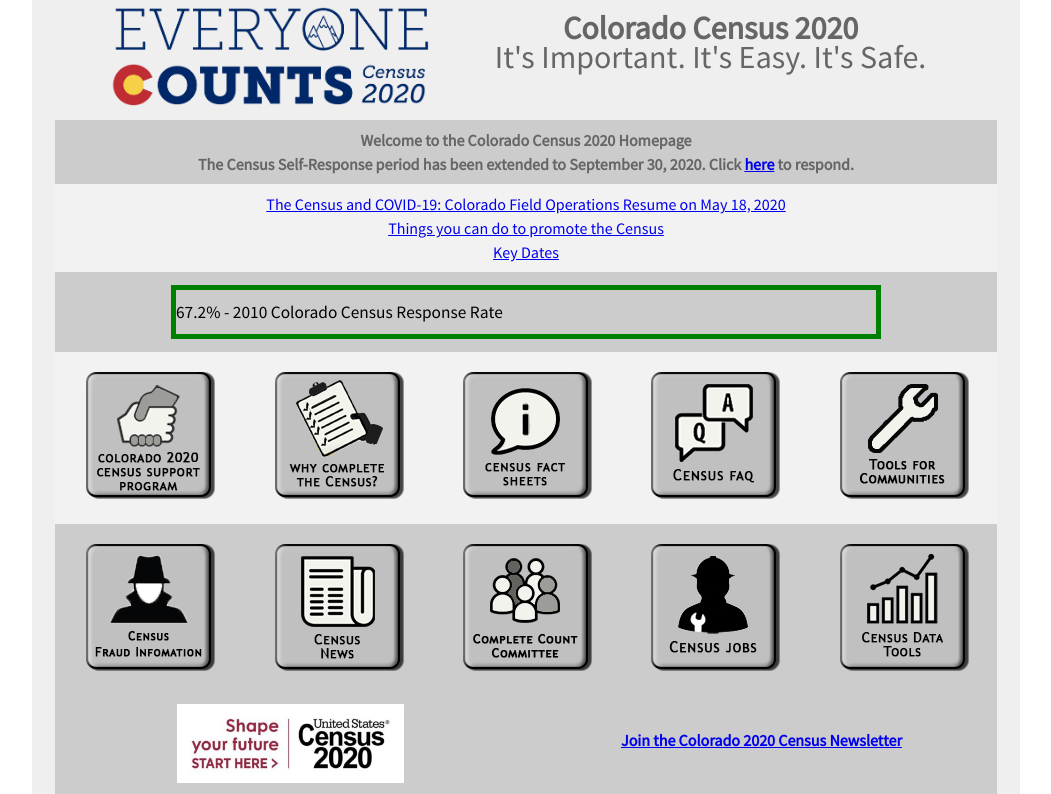
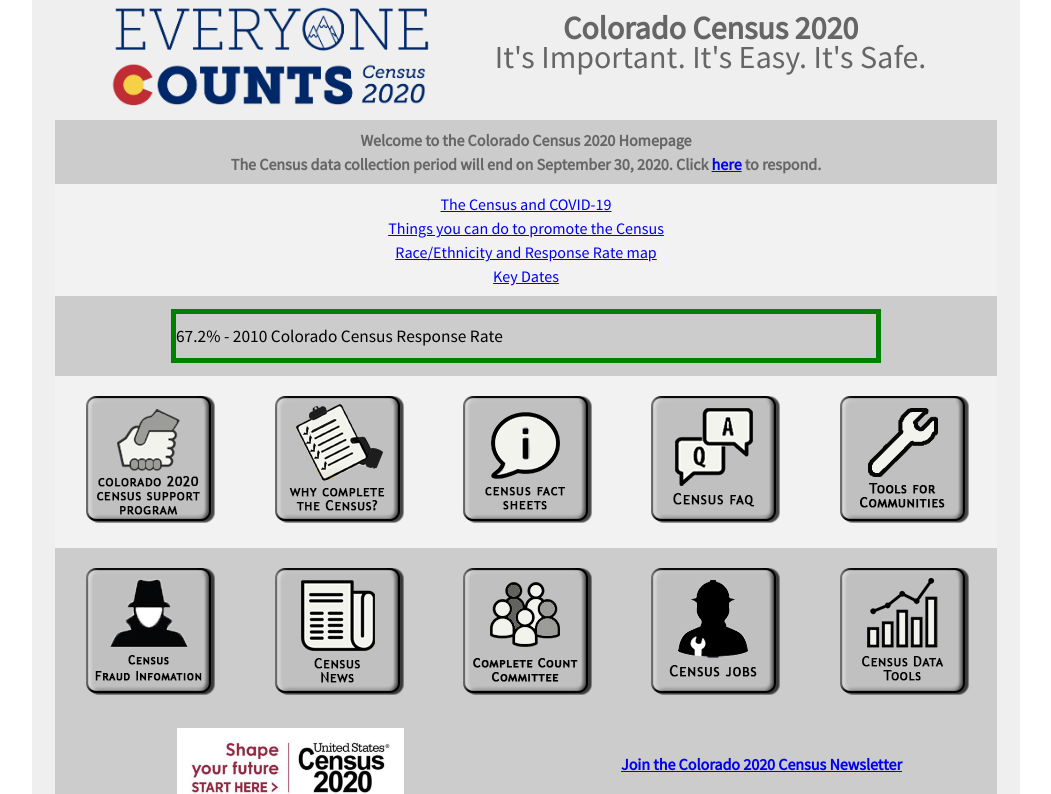
Before and after one commit to TBleess/Website_New, a Jekyll site: the page built from pages/5_CensusACS/census_2020_main.html, in a window 1280 px wide and 900 px high, scrolled down 923 px, cut to the strip 106-900 px from the top of the window. Shown: the whole strip, without its empty margins (114-1165 px from the left). Built offline with Jekyll 4.4.1, drawn with Linux system fonts in a browser that asks for light colours.

Commit message:
Add files via upload

```diff
--- a/pages/5_CensusACS/census_2020_main.html
+++ b/pages/5_CensusACS/census_2020_main.html
@@ -122,15 +122,16 @@
 		<tr>
 		<td colspan="5" valign="top" align="left">
 		<b>Welcome to the Colorado Census 2020 Homepage</b><br>
-		<b>The Census Self-Response period has been extended to September 30, 2020.
+		<b>The Census data collection period will end on September 30, 2020.
 		Click <a href="https://2020census.gov/" target = "_blank">here</a> to respond.</b>
 		</td>
 		</tr>
 		<tr>
 		<td align="left" colspan="5" >
 
-			<a href="https://demography.dola.colorado.gov/census-acs/2020-covid/">The Census and COVID-19: Colorado Field Operations Resume on May 18, 2020</a><br>
+			<a href="https://demography.dola.colorado.gov/census-acs/2020-covid/">The Census and COVID-19</a><br>
 			<a href="https://demography.dola.colorado.gov/census-acs/2020-resources/">Things you can do to promote the Census</a><br>
+			<a href="https://dola-online.maps.arcgis.com/apps/webappviewer/index.html?id=e1c2eff0ac6649a19723f306daa69be2&mc_cid=d73f19b1b3&mc_eid=ed4b0b536d%20target=">Race/Ethnicity and Response Rate map</a><br>
 			<a href="https://demography.dola.colorado.gov/census-acs/2020-resources/">Key Dates</a>
 		</td>
         </tr>
```
